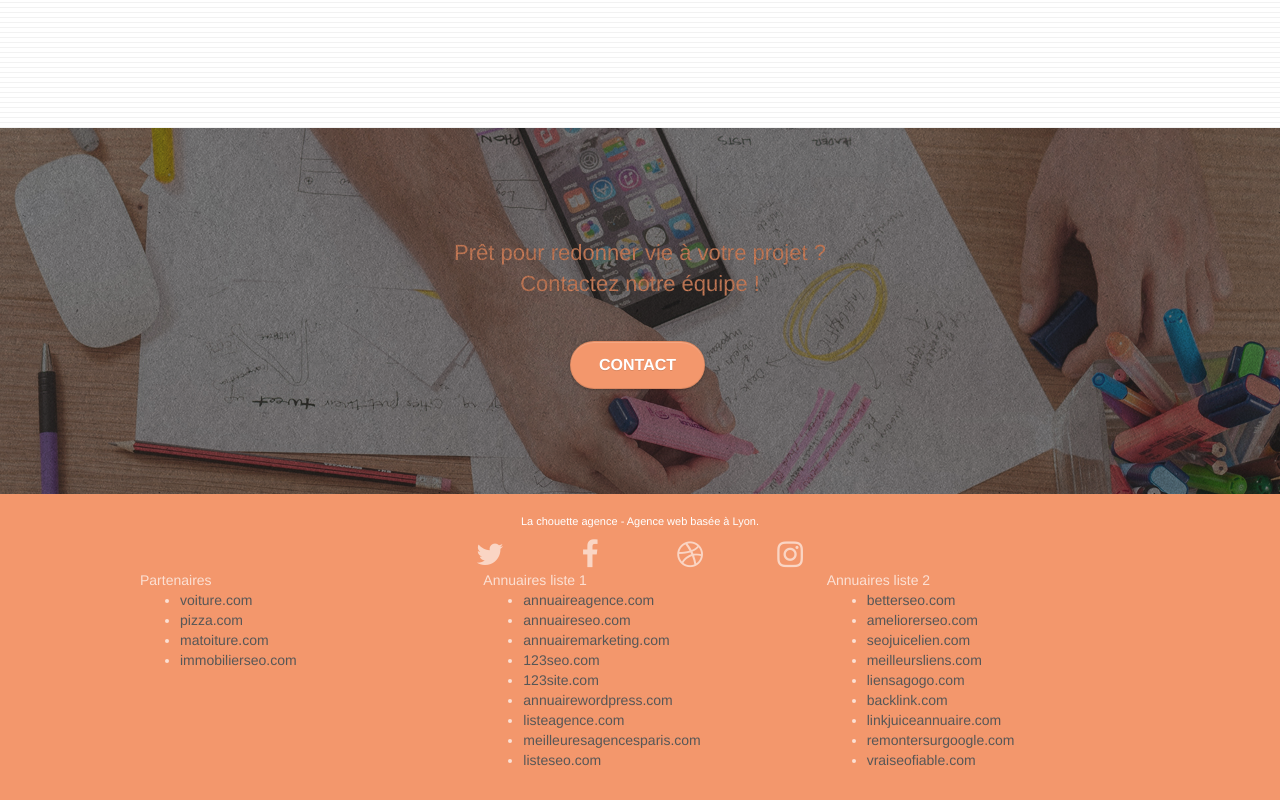
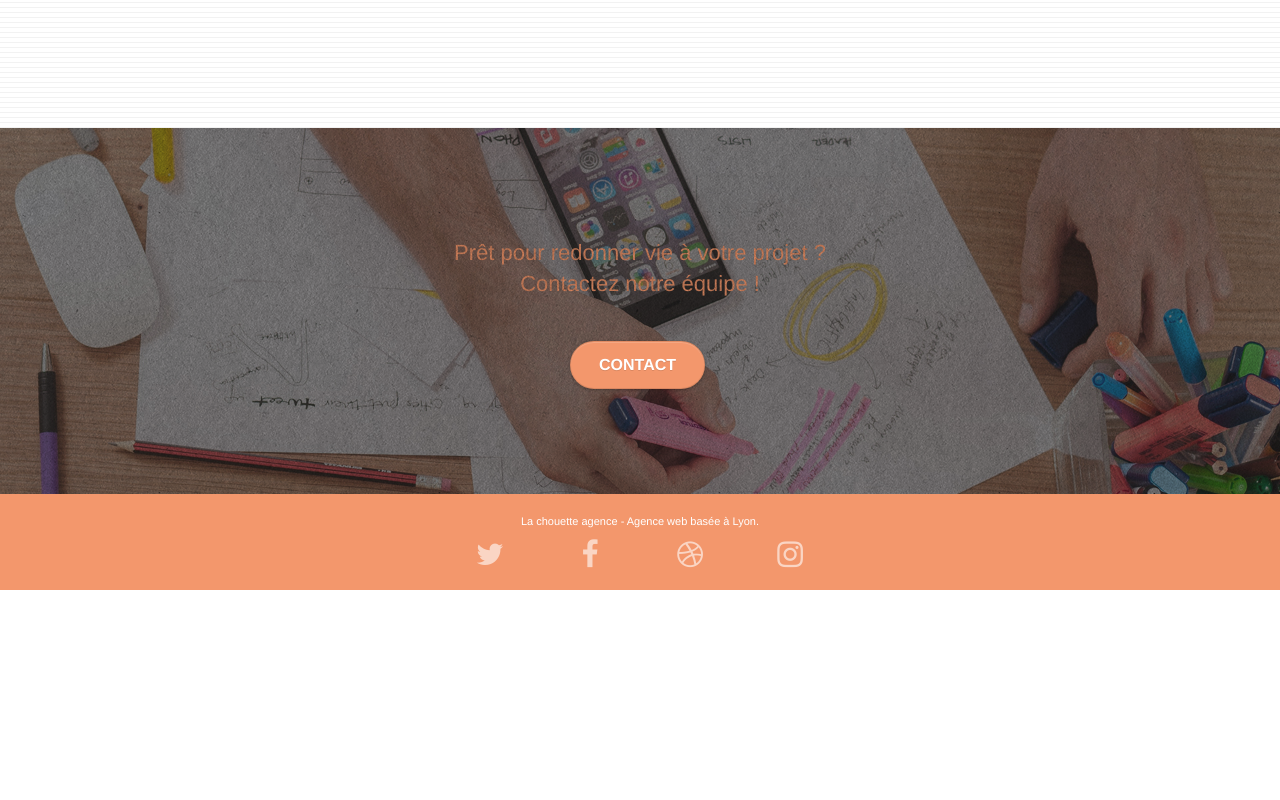
Before and after one commit to devwebmb/MahietBruno_4_12102021, a plain HTML site: page index.html in a window 1280 px wide. Shown: the part 2822-3622 px from the top of the page. After the commit the page ends 3412 px from the top, so only its background shows below. Drawn offline with Linux system fonts and the light colour scheme.

Commit message:
liens cassés

```diff
--- a/index.html
+++ b/index.html
@@ -244,45 +244,6 @@
 						</div>
 					</div>
 				</div>
-				<div class="row">
-					<div class="col-sm-4">
-						Partenaires
-							<ul>
-								<li><a href="voiture.com">voiture.com</a></li>
-								<li><a href="pizza.com">pizza.com</a></li>
-								<li><a href="matoiture.com">matoiture.com</a></li>
-								<li><a href="immobilierseo.com">immobilierseo.com</a></li>
-							</ul>
-					</div>
-					<div class="col-sm-4">
-						Annuaires liste 1
-						<ul>
-							<li><a href="annuaireagence.com">annuaireagence.com</a></li>
-							<li><a href="annuaireseo.com">annuaireseo.com</a></li>
-							<li><a href="annuairemarketing.com">annuairemarketing.com</a></li>
-							<li><a href="123seoture.com">123seo.com</a></li>
-							<li><a href="123site.com">123site.com</a></li>
-							<li><a href="annuairewordpress.com">annuairewordpress.com</a></li>
-							<li><a href="listeagence.com">listeagence.com</a></li>
-							<li><a href="meilleuresagencesparis.com">meilleuresagencesparis.com</a></li>
-							<li><a href="listeseo.com">listeseo.com</a></li>
-						</ul>
-					</div>
-					<div class="col-sm-4">
-						Annuaires liste 2
-						<ul>
-							<li><a href="betterseo.com">betterseo.com</a></li>
-							<li><a href="ameliorerseo.com">ameliorerseo.com</a></li>
-							<li><a href="seojuicelien.com">seojuicelien.com</a></li>
-							<li><a href="meilleursliens.com">meilleursliens.com</a></li>
-							<li><a href="liensagogo.com">liensagogo.com</a></li>
-							<li><a href="backlink.com">backlink.com</a></li>
-							<li><a href="linkjuiceannuaire.com">linkjuiceannuaire.com</a></li>
-							<li><a href="remontersurgoogle.com">remontersurgoogle.com</a></li>
-							<li><a href="vraiseofiable.com">vraiseofiable.com</a></li>
-						</ul>
-					</div>
-				</div>
 			</div>
 		</div>
 	</div>
```
